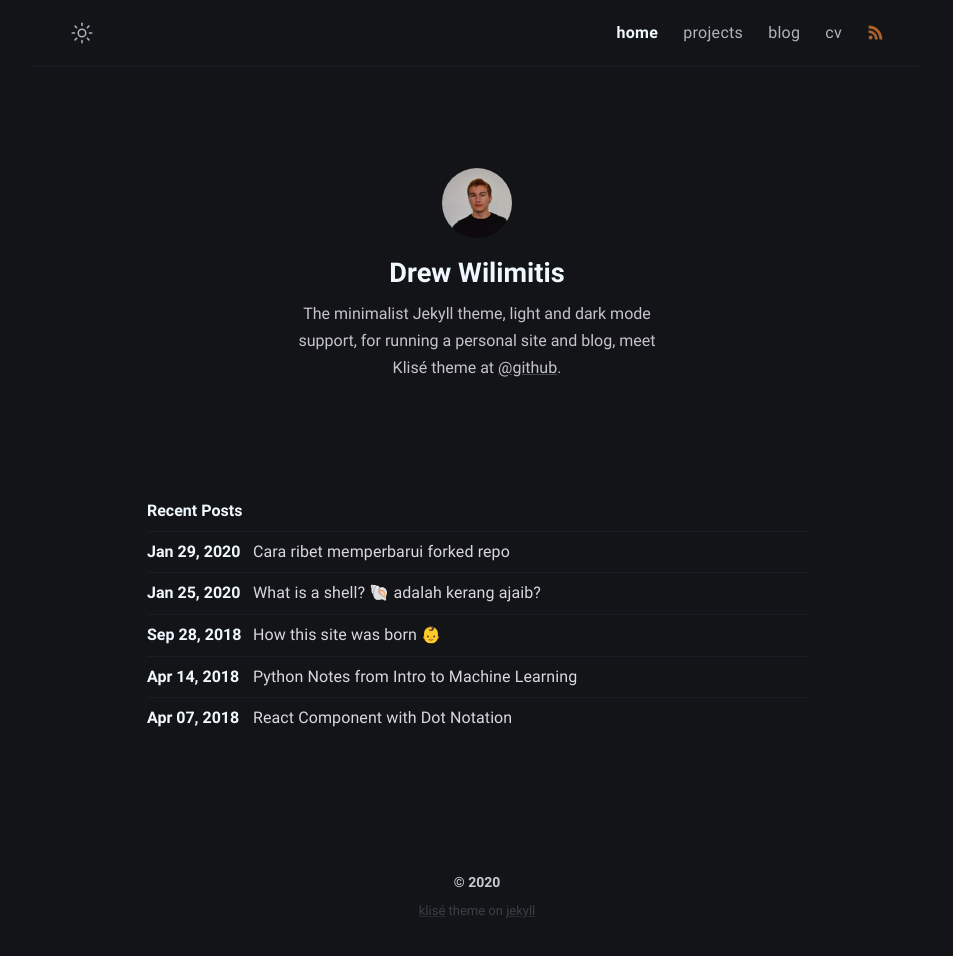
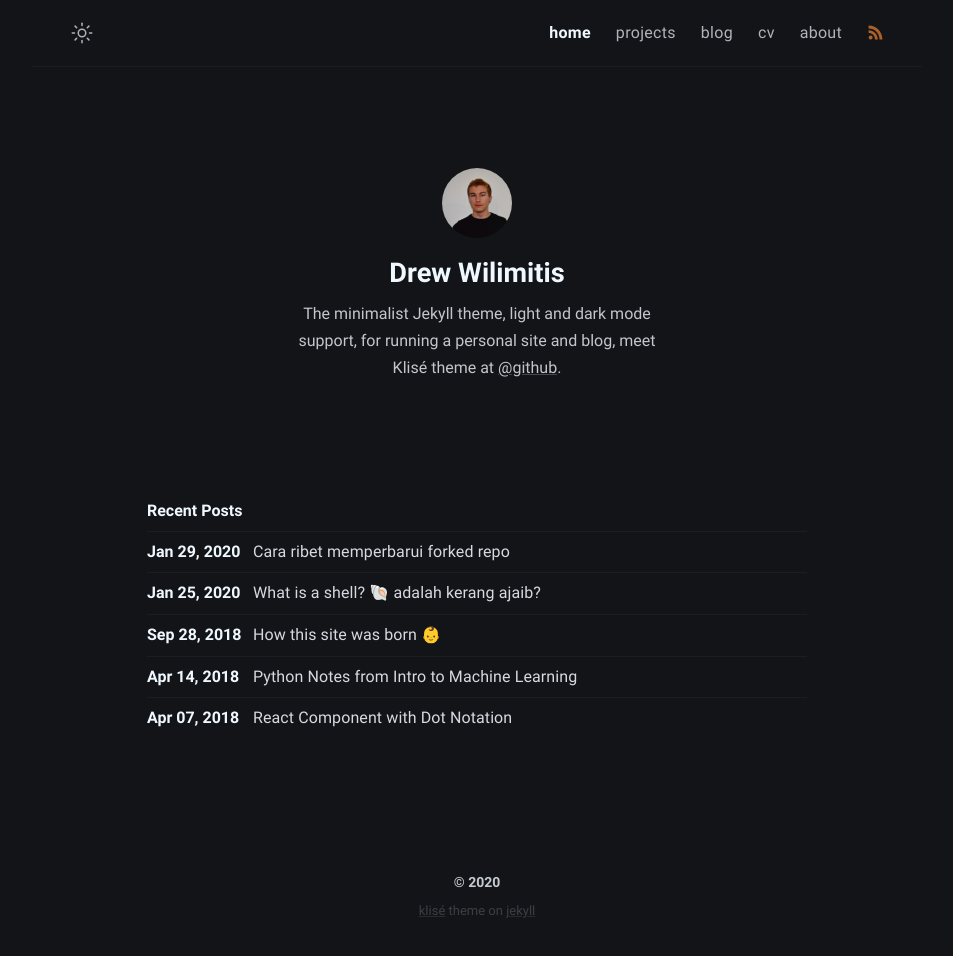
Before and after one commit to drewwilimitis/drewwilimitis.github.io, a Jekyll site: the page built from index.md, in a window 1280 px wide. Shown: the whole page, without its empty margins (163-1116 px from the left). Built offline with Jekyll 4.4.1, drawn with Linux system fonts in a browser that asks for light colours.

Commit message:
Update menus.yml

```diff
--- a/_data/menus.yml
+++ b/_data/menus.yml
@@ -14,6 +14,10 @@
   url: /cv
   external: false
 
+- title: about
+  url: /about
+  external: false
+
 # Example:
 # - title: github
 #   url: https://github.com/piharpi/jekyll-klise
```
